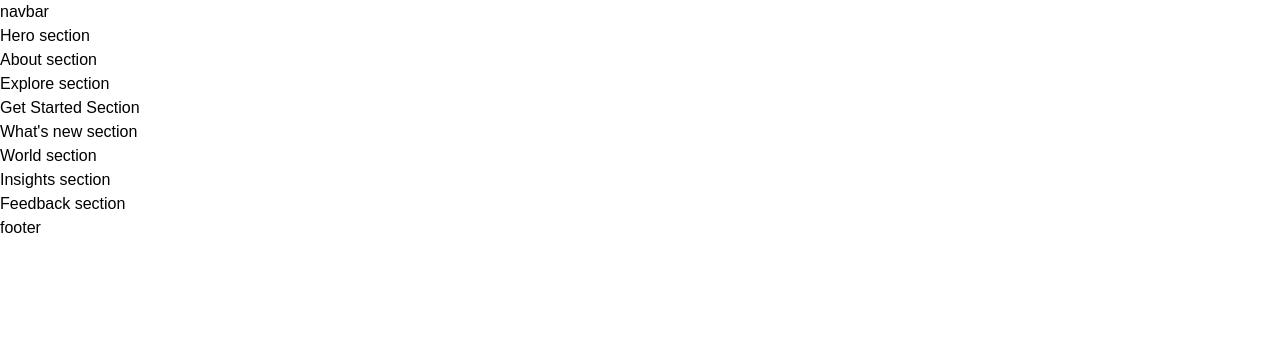
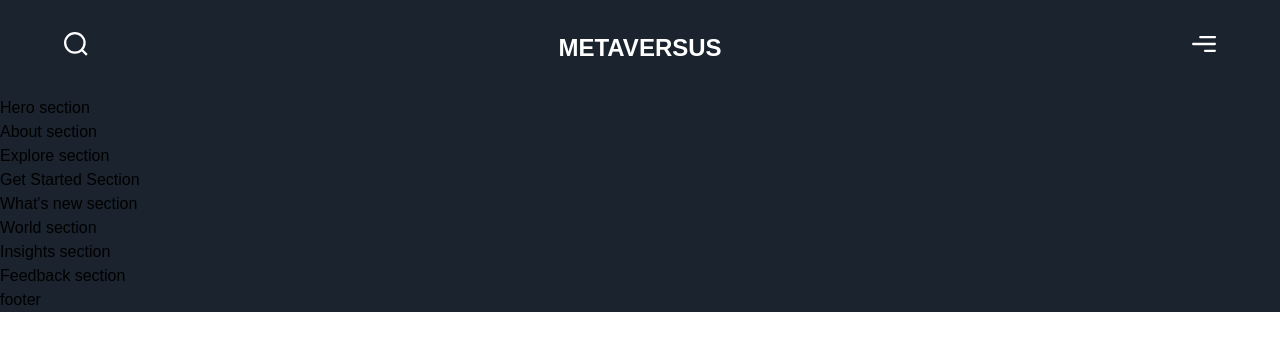
Before and after one commit to Wtheodoro/metaversus-sage, a Next.js app: page / in a window 1280 px wide. Shown: the top 350 px of the page. Built offline with nearby package versions, Linux system fonts and the light colour scheme; a web font is replaced by a local one.

Commit message:
feat: navbar

```diff
--- a/app/page.js
+++ b/app/page.js
@@ -1,8 +1,17 @@
-import { Footer, Navbar } from '../components';
-import { About, Explore, Feedback, GetStarted, Hero, Insights, WhatsNew, World } from '../sections';
+import { Footer, Navbar } from '../components'
+import {
+  About,
+  Explore,
+  Feedback,
+  GetStarted,
+  Hero,
+  Insights,
+  WhatsNew,
+  World,
+} from '../sections'
 
 const Page = () => (
-  <div>
+  <div className='bg-primary-black overflow-hidden'>
     <Navbar />
     <Hero />
     <About />
@@ -14,6 +23,6 @@
     <Feedback />
     <Footer />
   </div>
-);
+)
 
-export default Page;
+export default Page
--- a/components/Navbar.jsx
+++ b/components/Navbar.jsx
@@ -1,9 +1,27 @@
-'use client';
+// user client is for next js 13.
+// https://beta.nextjs.org/docs/rendering/server-and-client-components
+'use client'
+
+import { motion } from 'framer-motion'
+import styles from '../styles'
+import { navVariants } from '../utils/motion'
 
 const Navbar = () => (
-  <nav>
-    navbar
-  </nav>
-);
+  <motion.nav
+    variants={navVariants}
+    initial='hidden'
+    whileInView='show'
+    className={`${styles.xPaddings} py-8 relative`}
+  >
+    <div className='absolute w-[50%] inset-0' />
+    <div className={`${styles.innerWidth} mx-auto flex justify-between gap-8`}>
+      <img src='/search.svg' alt='search' className='w-6 h-6 object-contain' />
+      <h2 className='font-extrabold text-2xl leading-8 text-white'>
+        METAVERSUS
+      </h2>
+      <img src='/menu.svg' alt='menu' className='w-6 h-6 object-contain' />
+    </div>
+  </motion.nav>
+)
 
-export default Navbar;
+export default Navbar
```
